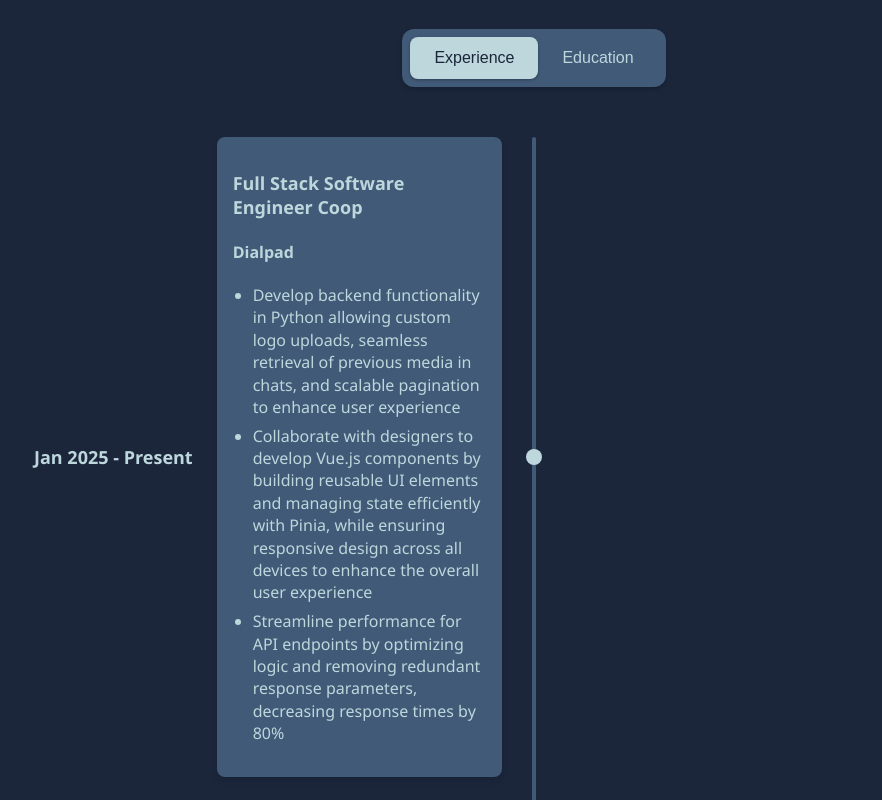
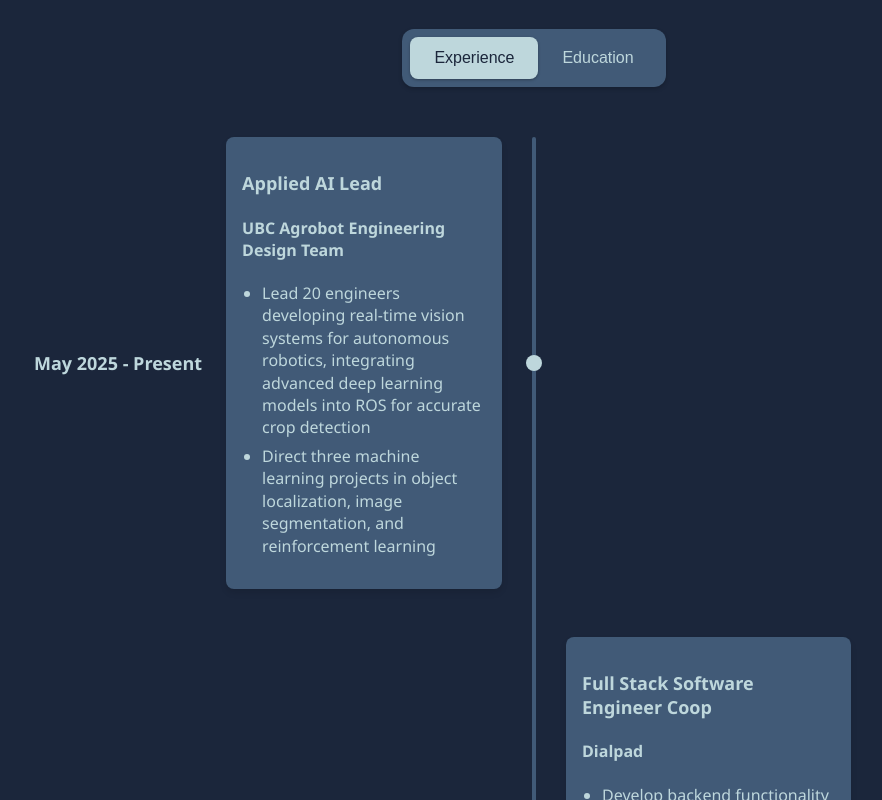
Before and after one commit to Ansh-Gandhi/Ansh-Personal-Portfolio-Website-2, a React (Create React App) app: page / in a window 1280 px wide. Shown: the part 1900-2700 px from the top of the page, without its empty margins (106-988 px from the left). Built offline with nearby package versions, Linux system fonts and the light colour scheme.

Commit message:
added more experience

```diff
--- a/src/components/ExperienceTimeline.jsx
+++ b/src/components/ExperienceTimeline.jsx
@@ -5,6 +5,16 @@ import { motion } from "framer-motion";
 import "./styling/ExperienceTimeline.css";
 
 const allExperiences = [
+  {
+    year: "May 2025 - Present",
+    title: "Applied AI Lead",
+    subtitle: "UBC Agrobot Engineering Design Team",
+    description: [
+      "Lead 20 engineers developing real-time vision systems for autonomous robotics, integrating advanced deep learning models into ROS for accurate crop detection",
+      "Direct three machine learning projects in object localization, image segmentation, and reinforcement learning",
+    ],
+    type: "job",
+  },
   {
     year: "Jan 2025 - Present",
     title: "Full Stack Software Engineer Coop",
```
Also changed, not shown: 1 other file (tests, documents, lock files or other folders).
